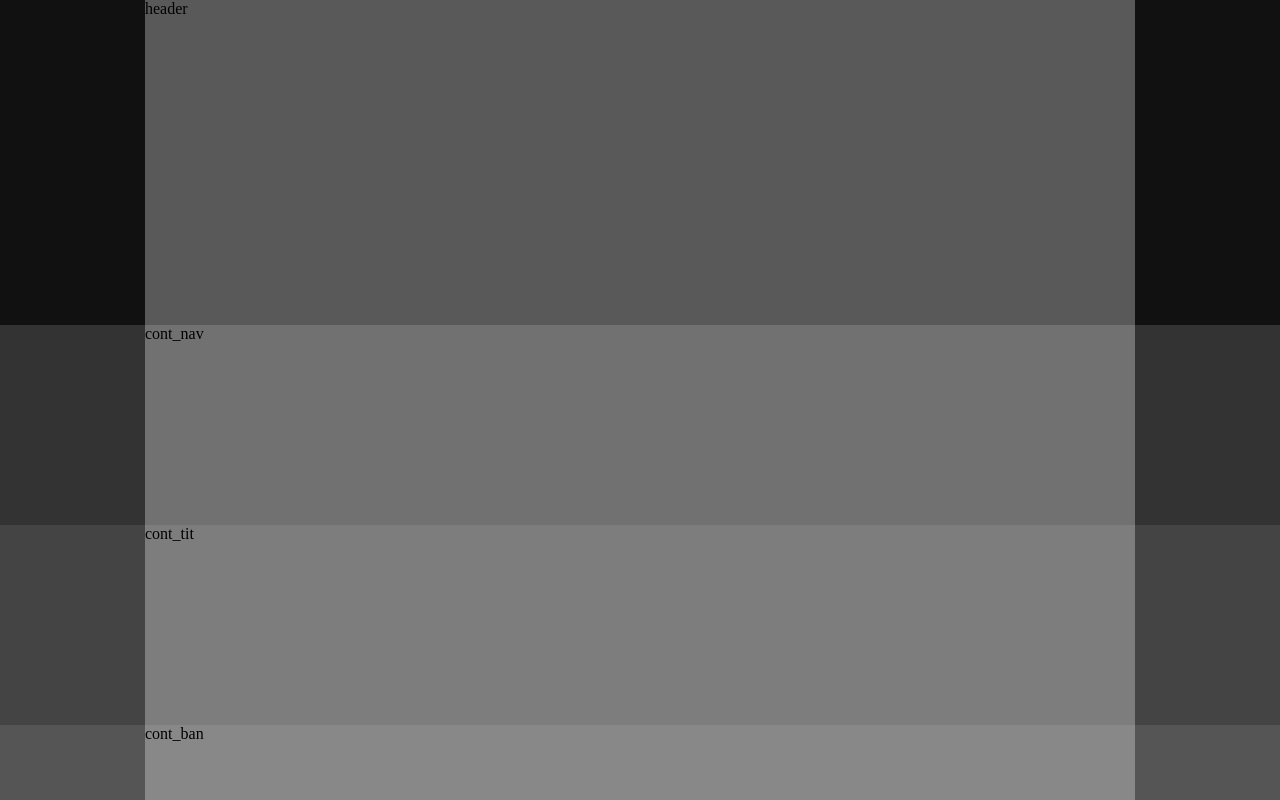
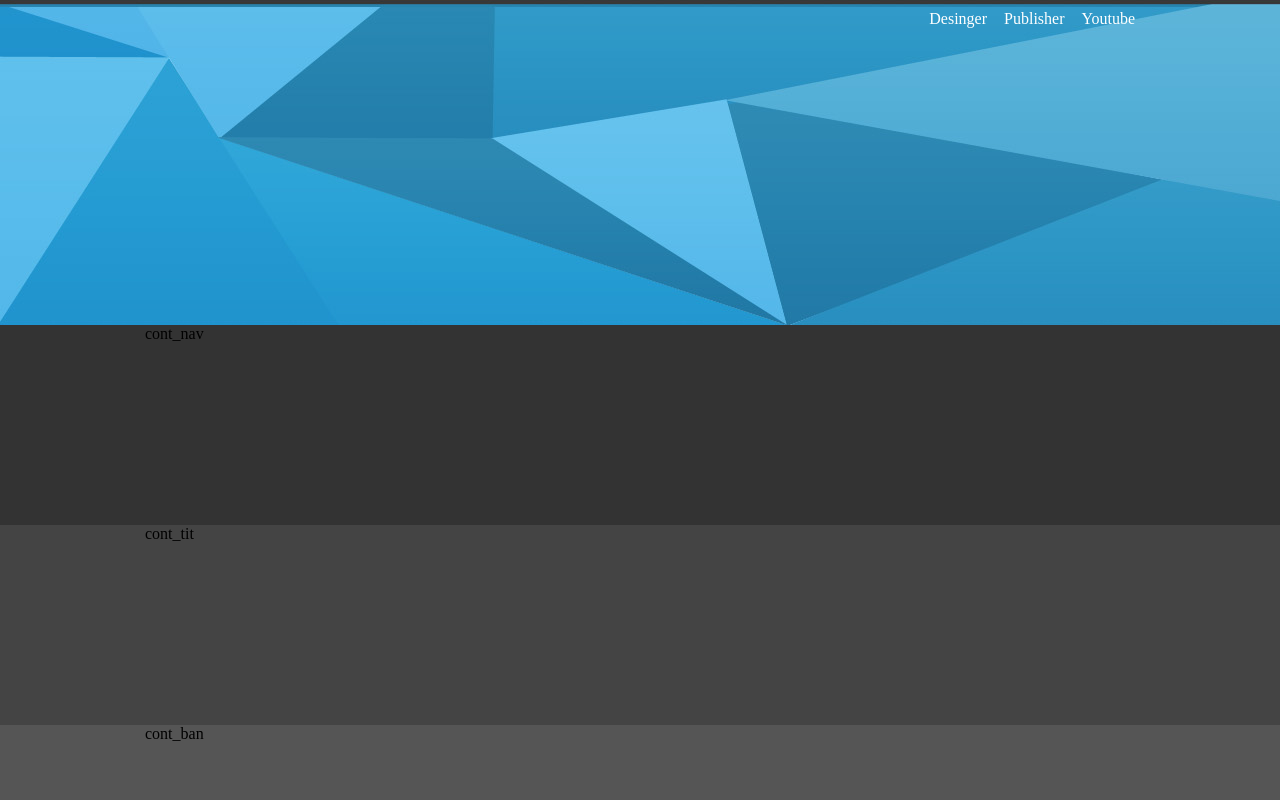
Before and after one commit to kojihun/WebPublishing, a plain HTML site: page webPortfolio01/index.html in a window 1280 px wide. Shown: the top 800 px of the page. Drawn offline with Linux system fonts and the light colour scheme.

Commit message:
Add files via upload

```diff
--- a/webPortfolio01/css/style.css
+++ b/webPortfolio01/css/style.css
@@ -8,7 +8,7 @@
 
 /* 레이아웃 */
 #wrap {width: 100%;}
-#header {width: 100%; height: 325px; background: #111;}
+#header {width: 100%; height: 325px; background: url(../img/header_bg.jpg) center top repeat-x}
 #contents {width: 100%; height: 800px; background: #222;}
 #footer {width: 100%; height: 200px; background: #333;}
 
@@ -19,4 +19,12 @@
 #cont_cont {width: 100%; height: 200px; background: #666;}
 
 /* 컨테이너 */
-.container {width: 990px; margin: 0 auto; height: inherit; background: rgba(255,255,255,0.3);}
+.container {width: 990px; margin: 0 auto; height: inherit; /* background: rgba(255,255,255,0.3); */}
+
+/* 헤더 */
+.header {}
+.header .header-menu {text-align: right;}
+.header .header-menu a {color: #fff; padding: 10px 0px 10px 13px; display: inline-block; }
+.header .header-menu a:hover {color: #666;}
+.header .header-tit {}
+.header .header-icon {}
--- a/webPortfolio01/index.html
+++ b/webPortfolio01/index.html
@@ -23,7 +23,18 @@
    <!-- //스킵 내비게이션 -->
     <div id="wrap">
         <div id="header">
-            <div class="container">header</div>
+            <div class="container">
+                <div class="header">
+                    <div class="header-menu">
+                        <a href="https://www.naver.com">Desinger</a>
+                        <a href="https://www.naver.com">Publisher</a>
+                        <a href="https://www.naver.com">Youtube</a>
+                    </div>
+                    <!-- //헤더 메뉴 -->
+                    <div class="header-tit"></div>
+                    <div class="header-icon"></div>
+                </div>
+            </div>
         </div>
         <!-- //header -->
 
```
Also changed, not shown: webPortfolio01/img/banner_link1.jpg (added), webPortfolio01/img/banner_link2.jpg (added), webPortfolio01/img/banner_link3.jpg (added), webPortfolio01/img/dot.gif (added), webPortfolio01/img/gallery01.jpg (added), webPortfolio01/img/gallery02.jpg (added), webPortfolio01/img/gallery03.jpg (added), webPortfolio01/img/header_bg.jpg (added).
